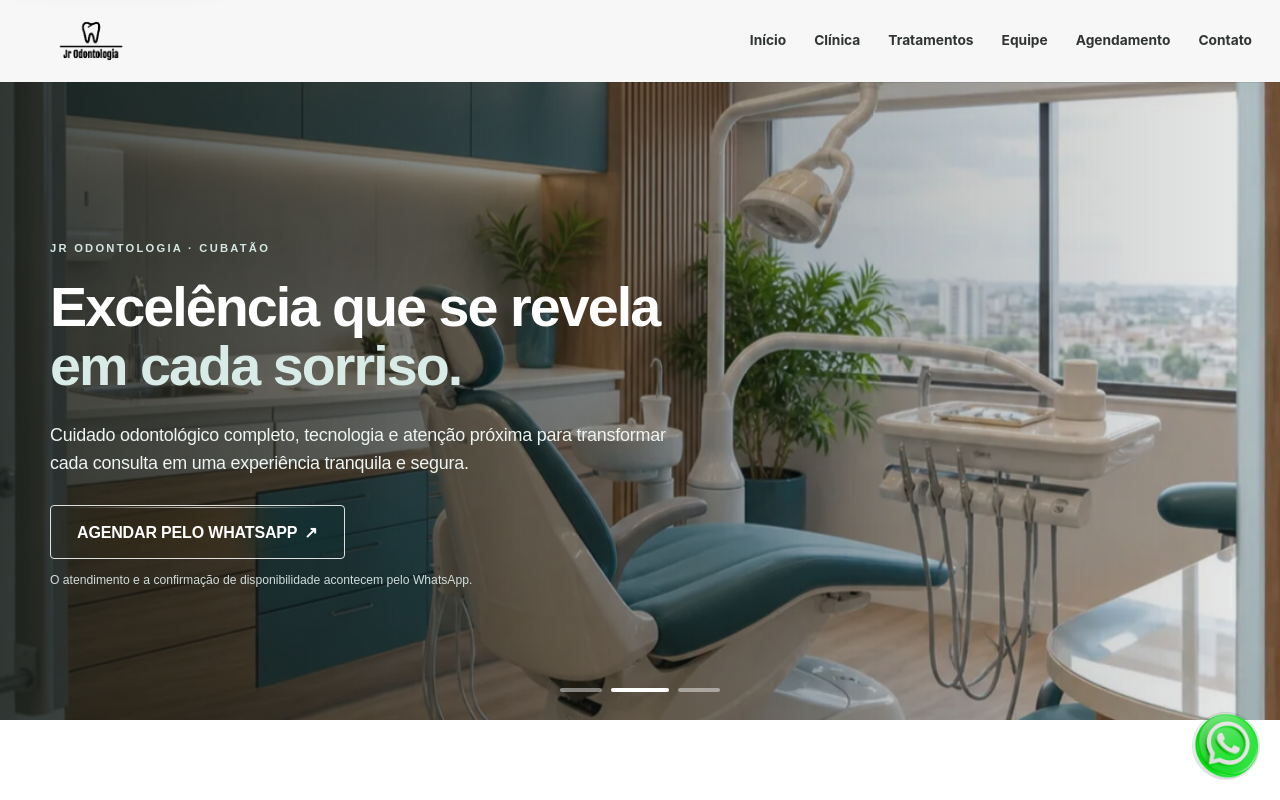
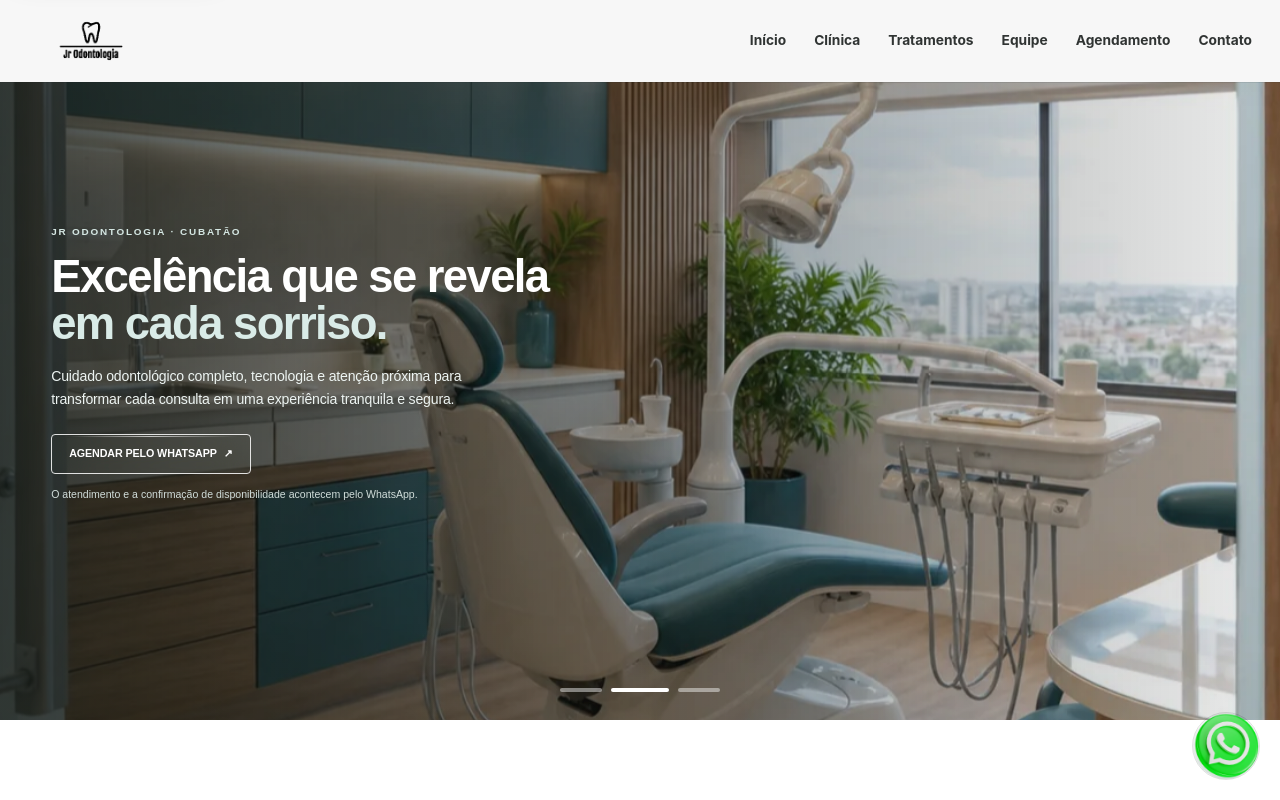
Before and after one commit to FOlivxDEV/LayoutODONTOLOGIA-03, a Next.js app: page / in a window 1280 px wide. Shown: the top 800 px of the page. Built offline with nearby package versions, Linux system fonts and the light colour scheme.

Commit message:
Reduce and left-align hero copy

```diff
--- a/app/globals.css
+++ b/app/globals.css
@@ -947,3 +947,15 @@ footer { padding-top:56px; background:#343736; }
 .treatments-cta p { color:#242827!important; font-weight:700; }
 .treatments-cta .button.primary { color:#242827; border:1px solid #242827; background:transparent; box-shadow:none; }
 .treatments-cta .button.primary:hover { color:#fff; background:#242827; }
+
+/* Hero: tipografia contida e bloco alinhado à esquerda */
+.hero { padding-left:clamp(24px,4vw,72px); padding-right:clamp(24px,4vw,72px); }
+.hero-content { width:min(500px,46%); padding-top:42px; }
+.hero h1 { max-width:500px; margin-bottom:18px; font-size:clamp(2.35rem,3.55vw,3.85rem); line-height:1.03; }
+.hero-kicker { margin-bottom:14px; font-size:.62rem; letter-spacing:.18em; }
+.hero-copy { max-width:470px; font-size:.88rem; line-height:1.62; }
+.hero-actions { margin-top:23px; }
+.hero .helper { font-size:.66rem; }
+.hero .button { min-height:40px; padding:0 17px; font-size:.67rem; }
+@media (max-width:980px) { .hero-content { width:min(540px,64%); } }
+@media (max-width:620px) { .hero { padding-left:20px; padding-right:20px; }.hero-content { width:100%; }.hero h1 { font-size:clamp(2.25rem,11vw,3rem); } }
```
